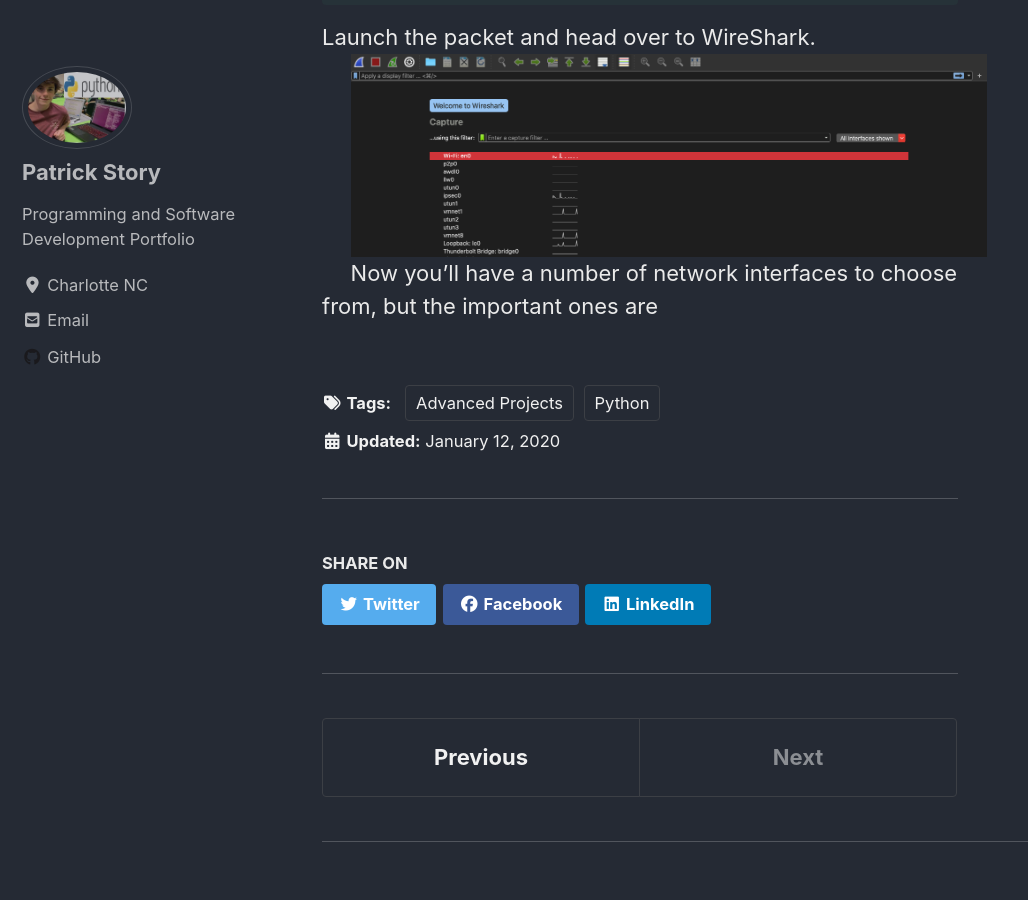
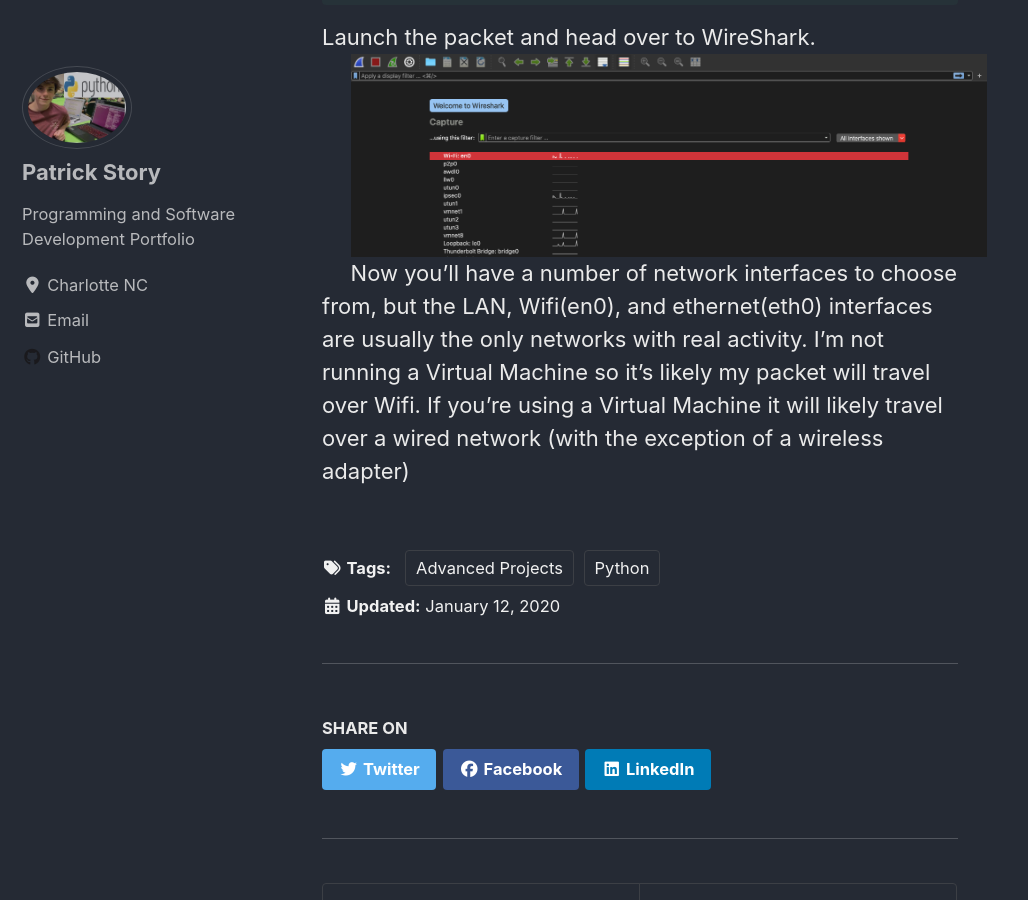
Before and after one commit to Patchyst/Patchyst.github.io, a Jekyll site: the page built from _posts/2020-12-1-scapy.md, in a window 1280 px wide and 900 px high, scrolled down 3200 px. Shown: the whole window, without its empty margins (0-1028 px from the left). Built offline with Jekyll 4.4.1, drawn with Linux system fonts in a browser that asks for light colours; cached includes are drawn as plain includes; nearby versions of some CDN libraries.

Commit message:
updating Scapy Project

```diff
--- a/_posts/2020-12-1-scapy.md
+++ b/_posts/2020-12-1-scapy.md
@@ -60,4 +60,4 @@
 
 ![WEBDRIVER-EX1](/images/wireinterfaces.png){:class="img-responsive"}
 
-Now you'll have a number of network interfaces to choose from, but the important ones are
+Now you'll have a number of network interfaces to choose from, but the LAN, Wifi(en0), and ethernet(eth0) interfaces are usually the only networks with real activity. I'm not running a Virtual Machine so it's likely my packet will travel over Wifi. If you're using a Virtual Machine it will likely travel over a wired network (with the exception of a wireless adapter)
```
